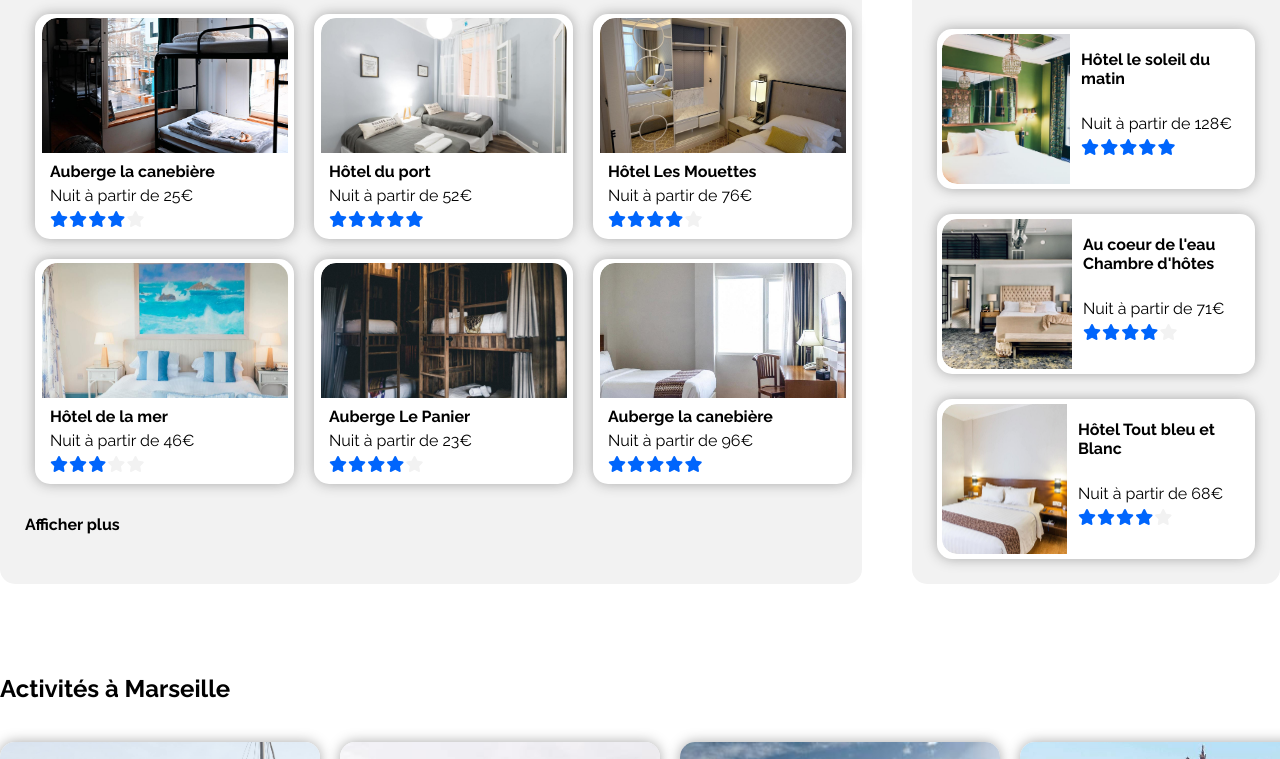
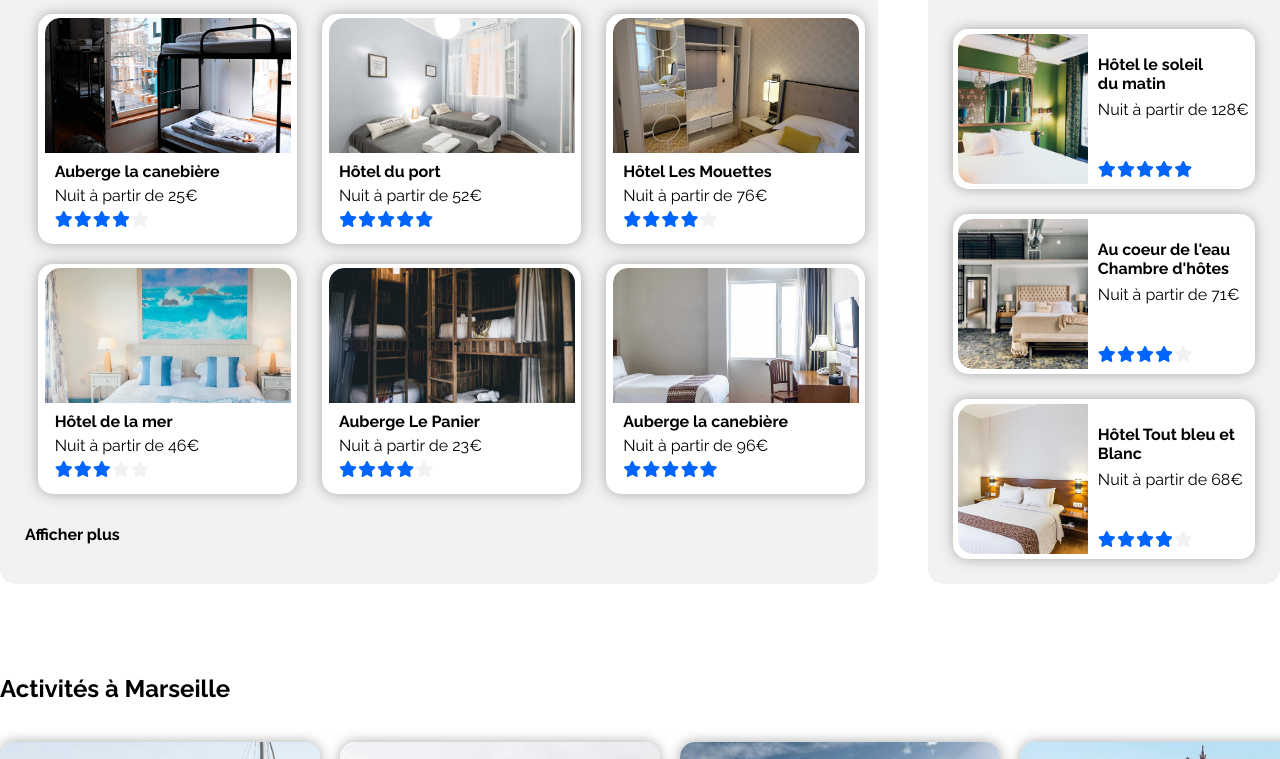
Before and after one commit to Thomasvdk783/Project-Reservia-OC-2021, a plain HTML site: page index.html in a window 1280 px wide. Shown: the part 461-1220 px from the top of the page. Drawn offline with Linux system fonts and the light colour scheme.

Commit message:
Update index.html

```diff
--- a/index.html
+++ b/index.html
@@ -9,7 +9,8 @@
     <link rel="stylesheet" type="text/css" href="styles/style.css">
     <link rel="preconnect" href="https://fonts.googleapis.com">
     <link rel="preconnect" href="https://fonts.gstatic.com" crossorigin>
-    <link href="https://fonts.googleapis.com/css2?family=Raleway:wght@100;200;300;400;500;600;700&display=swap" rel="stylesheet">
+    <link href="https://fonts.googleapis.com/css2?family=Raleway:wght@100;200;300;400;500;600;700&display=swap"
+        rel="stylesheet">
     <script src="https://kit.fontawesome.com/406da18a0b.js" crossorigin="anonymous" defer></script>
 </head>
 
@@ -94,22 +95,19 @@
                                         src="images/hebergements/3_medium/marcus-loke-WQJvWU_HZFo-unsplash.jpg"
                                         width="145px" alt="chambre avec lit deux étages et une vue coté rue"
                                         title="Auberge la canebière">
-                                </figure>
                                     <figcaption class="hostingTextArea">
-                                    <p class="hostingtext1">
-                                        Auberge la canebière
-                                    </p>
-                                    <p class="hostingtext2">
-                                        Nuit à partir de 25€
-                                    </p>
-                                </figcaption>
-                                <div class="stars stars1">
+                                        <h4 class="hostingtext1">Auberge la canebière</h4>
+                                        <p class="hostingtext2">Nuit à partir de 25€</p>
+                                        <p class="stars stars1">
                                             <i class="fas fa-star blueStars"></i>
                                             <i class="fas fa-star blueStars"></i>
                                             <i class="fas fa-star blueStars"></i>
                                             <i class="fas fa-star blueStars"></i>
                                             <i class="fas fa-star greyStars"></i>
-                                </div>
+                                        </p>
+                                    </figcaption>
+                                </figure>
+
                             </a>
                         </article>
                         <!-- Hosting1 -->
@@ -121,22 +119,18 @@
                                         src="images/hebergements/3_medium/fred-kleber-gTbaxaVLvsg-unsplash.jpg"
                                         width="145px" alt="Chambre avec deux lits séparés et vue sur le port"
                                         title="Hôtel du port">
-                                </figure>
                                     <figcaption class="hostingTextArea">
-                                    <p class="hostingtext1">
-                                        Hôtel du port
-                                    </p>
-                                    <p class="hostingtext2">
-                                        Nuit à partir de 52€
-                                    </p>
-                                </figcaption>
-                                <div class="stars stars1">
+                                        <h4 class="hostingtext1">Hôtel du port</h4>
+                                        <p class="hostingtext2">Nuit à partir de 52€</p>
+                                        <p class="stars stars1">
                                             <i class="fas fa-star blueStars"></i>
                                             <i class="fas fa-star blueStars"></i>
                                             <i class="fas fa-star blueStars"></i>
                                             <i class="fas fa-star blueStars"></i>
                                             <i class="fas fa-star blueStars"></i>
-                                </div>
+                                        </p>
+                                    </figcaption>
+                                </figure>
                             </a>
                         </article>
                         <!-- Hosting2 -->
@@ -147,22 +141,18 @@
                                     <img class="host-img host-img3"
                                         src="images/hebergements/3_medium/reisetopia-B8WIgxA_PFU-unsplash.jpg"
                                         width="145px" alt="Chambre avec lit double" title="Hôtel Les Mouettes">
-                                </figure>
                                     <figcaption class="hostingTextArea">
-                                    <p class="hostingtext1">
-                                        Hôtel Les Mouettes
-                                    </p>
-                                    <p class="hostingtext2">
-                                        Nuit à partir de 76€
-                                    </p>
-                                </figcaption>
-                                <div class="stars stars1">
+                                        <h4 class="hostingtext1">Hôtel Les Mouettes</h4>
+                                        <p class="hostingtext2">Nuit à partir de 76€</p>
+                                        <p class="stars stars1">
                                             <i class="fas fa-star blueStars"></i>
                                             <i class="fas fa-star blueStars"></i>
                                             <i class="fas fa-star blueStars"></i>
                                             <i class="fas fa-star blueStars"></i>
                                             <i class="fas fa-star greyStars"></i>
-                                </div>
+                                        </p>
+                                    </figcaption>
+                                </figure>
                             </a>
                         </article>
                         <!-- Hosting3 -->
@@ -177,22 +167,18 @@
                                         src="images/hebergements/3_medium/annie-spratt-Eg1qcIitAuA-unsplash.jpg"
                                         width="145px" alt="Chambre lit double avec vue sur la mer"
                                         title="Hôtel de la mer">
-                                </figure>
                                     <figcaption class="hostingTextArea">
-                                    <p class="hostingtext1">
-                                        Hôtel de la mer
-                                    </p>
-                                    <p class="hostingtext2">
-                                        Nuit à partir de 46€
-                                    </p>
-                                </figcaption>
-                                <div class="stars stars1">
+                                        <h4 class="hostingtext1">Hôtel de la mer</h4>
+                                        <p class="hostingtext2">Nuit à partir de 46€</p>
+                                        <p class="stars stars1">
                                             <i class="fas fa-star blueStars"></i>
                                             <i class="fas fa-star blueStars"></i>
                                             <i class="fas fa-star blueStars"></i>
                                             <i class="fas fa-star greyStars"></i>
                                             <i class="fas fa-star greyStars"></i>
-                                </div>
+                                        </p>
+                                    </figcaption>
+                                </figure>
                             </a>
                         </article>
                         <!-- Hosting4 -->
@@ -205,22 +191,18 @@
                                         width="145px"
                                         alt="Profitez d'une nuit dans une petit auberge dans la ville de Marseille"
                                         title="Auberge Le Panier">
-                                </figure>
                                     <figcaption class="hostingTextArea">
-                                    <p class="hostingtext1">
-                                        Auberge Le Panier
-                                    </p>
-                                    <p class="hostingtext2">
-                                        Nuit à partir de 23€
-                                    </p>
-                                </figcaption>
-                                <div class="stars stars1">
+                                        <h4 class="hostingtext1">Auberge Le Panier</h4>
+                                        <p class="hostingtext2">Nuit à partir de 23€</p>
+                                        <p class="stars stars1">
                                             <i class="fas fa-star blueStars"></i>
                                             <i class="fas fa-star blueStars"></i>
                                             <i class="fas fa-star blueStars"></i>
                                             <i class="fas fa-star blueStars"></i>
                                             <i class="fas fa-star greyStars"></i>
-                                </div>
+                                        </p>
+                                    </figcaption>
+                                </figure>
                             </a>
                         </article>
                         <!-- Hosting5 -->
@@ -232,22 +214,18 @@
                                         src="images/hebergements/3_medium/febrian-zakaria-M6S1WvfW68A-unsplash.jpg"
                                         width="145px" alt="chambre avec deux grands lits séparés"
                                         title="Hôtel chez Amina">
-                                </figure>
                                     <figcaption class="hostingTextArea">
-                                    <p class="hostingtext1">
-                                        Auberge la canebière
-                                    </p>
-                                    <p class="hostingtext2">
-                                        Nuit à partir de 96€
-                                    </p>
-                                </figcaption>
-                                <div class="stars stars1">
+                                        <h4 class="hostingtext1">Auberge la canebière</h4>
+                                        <p class="hostingtext2">Nuit à partir de 96€</p>
+                                        <p class="stars stars1">
                                             <i class="fas fa-star blueStars"></i>
                                             <i class="fas fa-star blueStars"></i>
                                             <i class="fas fa-star blueStars"></i>
                                             <i class="fas fa-star blueStars"></i>
                                             <i class="fas fa-star blueStars"></i>
-                                </div>
+                                        </p>
+                                    </figcaption>
+                                </figure>
                             </a>
                         </article>
                         <!-- Hosting6 -->
@@ -262,7 +240,7 @@
                     <h2>Les plus populaires</h2>
                     <i class="fas fa-chart-line"></i>
                 </header>
-                <div class="hostingPopulaires"><!-- mettre  une balise ul -->
+                <div class="hostingPopulaires">
                     <article class="hostinPopulairesCard Card2">
                         <a class="linkHostingPopulaires" href="#">
                             <figure class="imgHostingPopulaires">
@@ -270,24 +248,18 @@
                                     src="images/hebergements/3_medium/emile-guillemot-Bj_rcSC5XfE-unsplash.jpg"
                                     alt="Chambre de charme lit double exposé plein sud"
                                     title="Hôtel le soleil du matin">
-                            </figure>
-                            <div class="infoCardPopulaires">
                                 <figcaption class="hostingPopulairesTextArea">
-                                    <h4>
-                                        Hôtel le soleil du matin
-                                    </h4>
-                                    <p>
-                                        Nuit à partir de 128€
-                                    </p>
-                                </figcaption>
-                                <div class="stars stars2">
+                                    <h4>Hôtel le soleil <br>du matin</h4>
+                                    <p class="p1-host-pop">Nuit à partir de 128€</p>
+                                    <p class="stars stars2">
                                         <i class="fas fa-star blueStars"></i>
                                         <i class="fas fa-star blueStars"></i>
                                         <i class="fas fa-star blueStars"></i>
                                         <i class="fas fa-star blueStars"></i>
                                         <i class="fas fa-star blueStars"></i>
-                                </div>
-                            </div>
+                                    </p>
+                                </figcaption>
+                            </figure>
                         </a>
                     </article>
                     <article class="hostinPopulairesCard Card2">
@@ -297,25 +269,23 @@
                                     src="images/hebergements/3_medium/aw-creative-VGs8z60yT2c-unsplash.jpg"
                                     alt="Chambre de charme lit double au bord de l'eau dans une maison d'hôtes"
                                     title="Au coeur de l'eau Chambre d'hôtes">
-                            </figure>
-                            <div class="infoCardPopulaires">
                                 <figcaption class="hostingPopulairesTextArea">
                                     <h4>
                                         Au coeur de l'eau<br>
                                         Chambre d'hôtes
                                     </h4>
-                                    <p>
+                                    <p class="p1-host-pop">
                                         Nuit à partir de 71€
                                     </p>
-                                </figcaption>
-                                <div class="stars stars2">
+                                    <p class="stars stars2">
                                         <i class="fas fa-star blueStars"></i>
                                         <i class="fas fa-star blueStars"></i>
                                         <i class="fas fa-star blueStars"></i>
                                         <i class="fas fa-star blueStars"></i>
                                         <i class="fas fa-star greyStars"></i>
-                                </div>
-                            </div>
+                                    </p>
+                                </figcaption>
+                            </figure>
                         </a>
                     </article>
                     <article class="hostinPopulairesCard Card3">
@@ -325,24 +295,22 @@
                                     src="images/hebergements/3_medium/febrian-zakaria-sjvU0THccQA-unsplash.jpg"
                                     alt="Chambre de charme lit double exposé plein sud"
                                     title="Hôtel tout bleu et blanc">
-                            </figure>
-                            <div class="infoCardPopulaires">
                                 <figcaption class="hostingPopulairesTextArea">
                                     <h4>
-                                        Hôtel Tout bleu et Blanc
+                                        Hôtel Tout bleu et <br>Blanc
                                     </h4>
-                                    <p>
+                                    <p class="p1-host-pop">
                                         Nuit à partir de 68€
                                     </p>
-                                </figcaption>
-                                <div class="stars stars2">
+                                    <p class="stars stars2">
                                         <i class="fas fa-star blueStars"></i>
                                         <i class="fas fa-star blueStars"></i>
                                         <i class="fas fa-star blueStars"></i>
                                         <i class="fas fa-star blueStars"></i>
                                         <i class="fas fa-star greyStars"></i>
-                                </div>
-                            </div>
+                                    </p>
+                                </figcaption>
+                            </figure>
                         </a>
                     </article>
                 </div>
@@ -363,15 +331,15 @@
                 </h4>
             </a>
             <a class="linkActivitesMarseille two" href="#">
-                <img class="imgActivitesMarseille"
-                src="images/activites/4_small/paul-hermann-QFTrLdQIRhI-unsplash.jpg" alt="" title="">
+                <img class="imgActivitesMarseille" src="images/activites/4_small/paul-hermann-QFTrLdQIRhI-unsplash.jpg"
+                    alt="" title="">
                 <h4 class="titreActivites">
                     Fort de Pomègues
                 </h4>
             </a>
             <a class="linkActivitesMarseille three" href="#">
-                <img class="imgActivitesMarseille"
-                src="images/activites/4_small/kevin-hikari-rV_Qd1l-VXg-unsplash.jpg" alt="" title="">
+                <img class="imgActivitesMarseille" src="images/activites/4_small/kevin-hikari-rV_Qd1l-VXg-unsplash.jpg"
+                    alt="" title="">
                 <h4 class="titreActivites">
                     île du Frioul
                 </h4>
@@ -384,15 +352,15 @@
                 </h4>
             </a>
             <a class="linkActivitesMarseille five" href="#">
-                <img class="imgActivitesMarseille"
-                src="images/activites/4_small/florian-wehde-xW9e8gdotxI-unsplash.jpg" alt="">
+                <img class="imgActivitesMarseille" src="images/activites/4_small/florian-wehde-xW9e8gdotxI-unsplash.jpg"
+                    alt="">
                 <h4 class="titreActivites">
                     Notre-Dame-de-la-Garde
                 </h4>
             </a>
             <a class="linkActivitesMarseille six" href="#">
-                <img class="imgActivitesMarseille"
-                src="images/activites/4_small/lena-paulin-wH2-EJoDcV0-unsplash.jpg" alt="">
+                <img class="imgActivitesMarseille" src="images/activites/4_small/lena-paulin-wH2-EJoDcV0-unsplash.jpg"
+                    alt="">
                 <h4 class="titreActivites">
                     Parc Longchamp
                 </h4>
```
Lines whose indentation alone changed are shown as unchanged.
